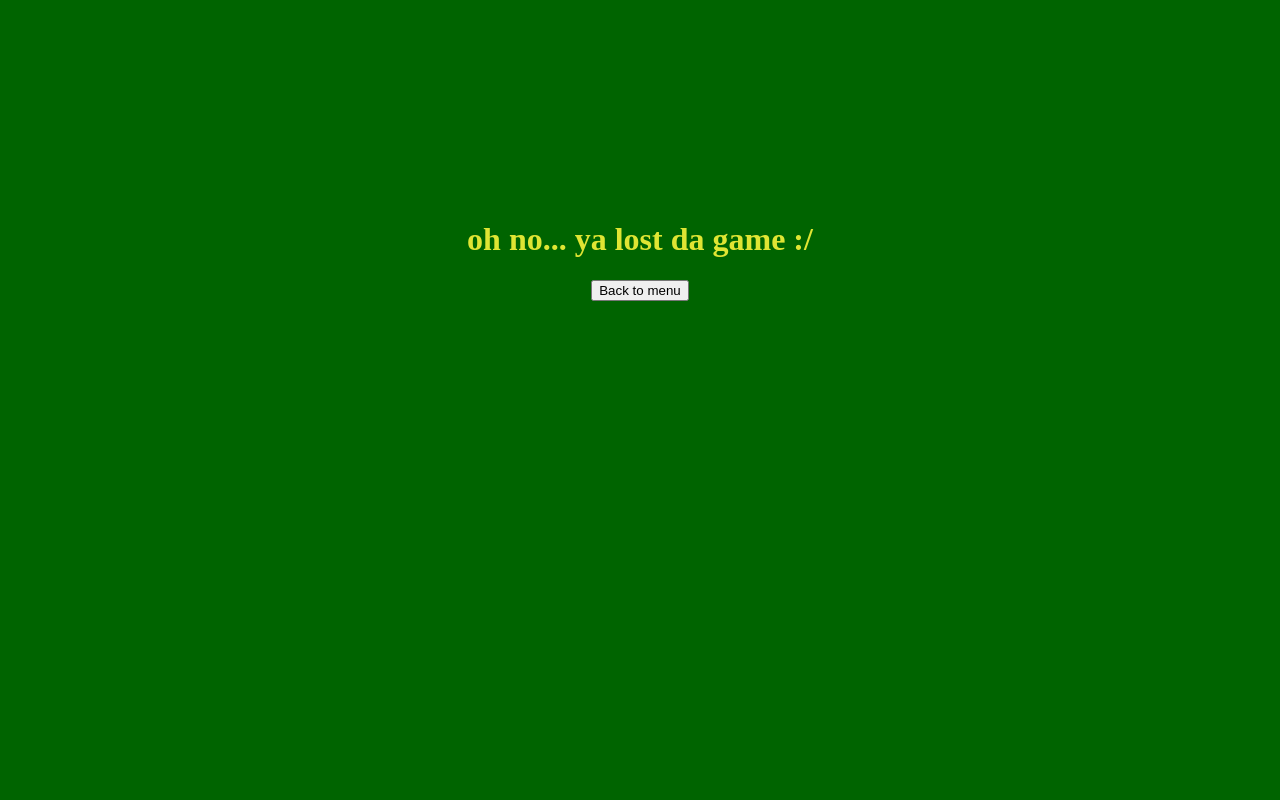
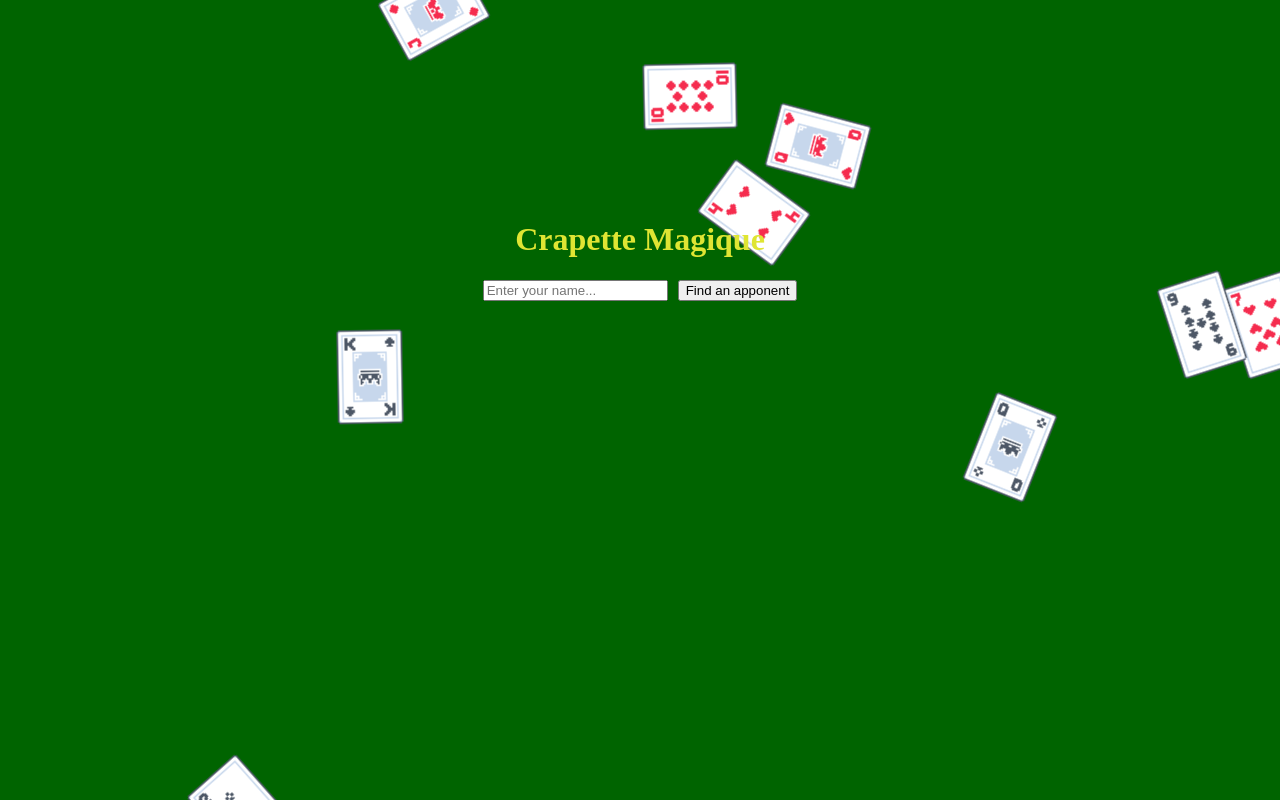
Before and after one commit to jeanduddd/CrapetteMagique, a React (Vite) app in the folder frontend/: page / in a window 1280 px wide. Built offline with nearby package versions, Linux system fonts and the light colour scheme.

Commit message:
feat : add newly implemented screens in the App component

```diff
--- a/frontend/src/App.tsx
+++ b/frontend/src/App.tsx
@@ -6,9 +6,11 @@ import type { GameState } from "@shared/IPlayCard"
 import FullRoomScreen from "./screens/full/FullRoomScreen"
 import WonGameScreen from "./screens/won/WonGameScreen"
 import LostGameScreen from "./screens/lost/LostGameScreen"
+import DefaultWinGameScreen from "./screens/defaultWin/DefaultWinGameScreen"
+import Game from "./screens/game/Game"
 
 export default function App(){
-    const [view, setView] = useState<'MENU' | 'WAITING' | 'GAME' |'FULL' | 'WON' | 'LOST'>('LOST')
+    const [view, setView] = useState<'MENU' | 'WAITING' | 'GAME' |'FULL' | 'WON' | 'LOST' | 'DEFAULT'>('MENU')
 
     const [name, setName] = useState('')
 
@@ -52,9 +54,9 @@ export default function App(){
         connectToServer(null, name);
     };
 
-    const backToMenuRoomFull = () => {
-        setView('MENU')
-    }
+    // const backToMenuRoomFull = () => {
+    //     setView('MENU')
+    // }
 
     const backToMenuAndDisconnect = () => {
         if (socket){
@@ -68,9 +70,11 @@ export default function App(){
     <>
         {view === 'MENU' && <MenuScreen name={name} handleNameChange={setName} handleClick={handleClicPlay}></MenuScreen>}
         {view === 'WAITING' && <WaitingScreen handleCancel={backToMenuAndDisconnect}></WaitingScreen>}
-        {view === 'FULL' && <FullRoomScreen backToMenu={backToMenuRoomFull}></FullRoomScreen>}
+        {view === 'FULL' && <FullRoomScreen backToMenu={backToMenuAndDisconnect}></FullRoomScreen>}
         {view === 'WON' && <WonGameScreen backToMenu={backToMenuAndDisconnect}></WonGameScreen>}
         {view === 'LOST' && <LostGameScreen backToMenu={backToMenuAndDisconnect}></LostGameScreen>}
+        {view === 'DEFAULT' && <DefaultWinGameScreen backToMenu={backToMenuAndDisconnect}></DefaultWinGameScreen>}
+        {view === 'GAME' && <Game gameState={gameState}></Game>}
     </>
     )
 }
```
